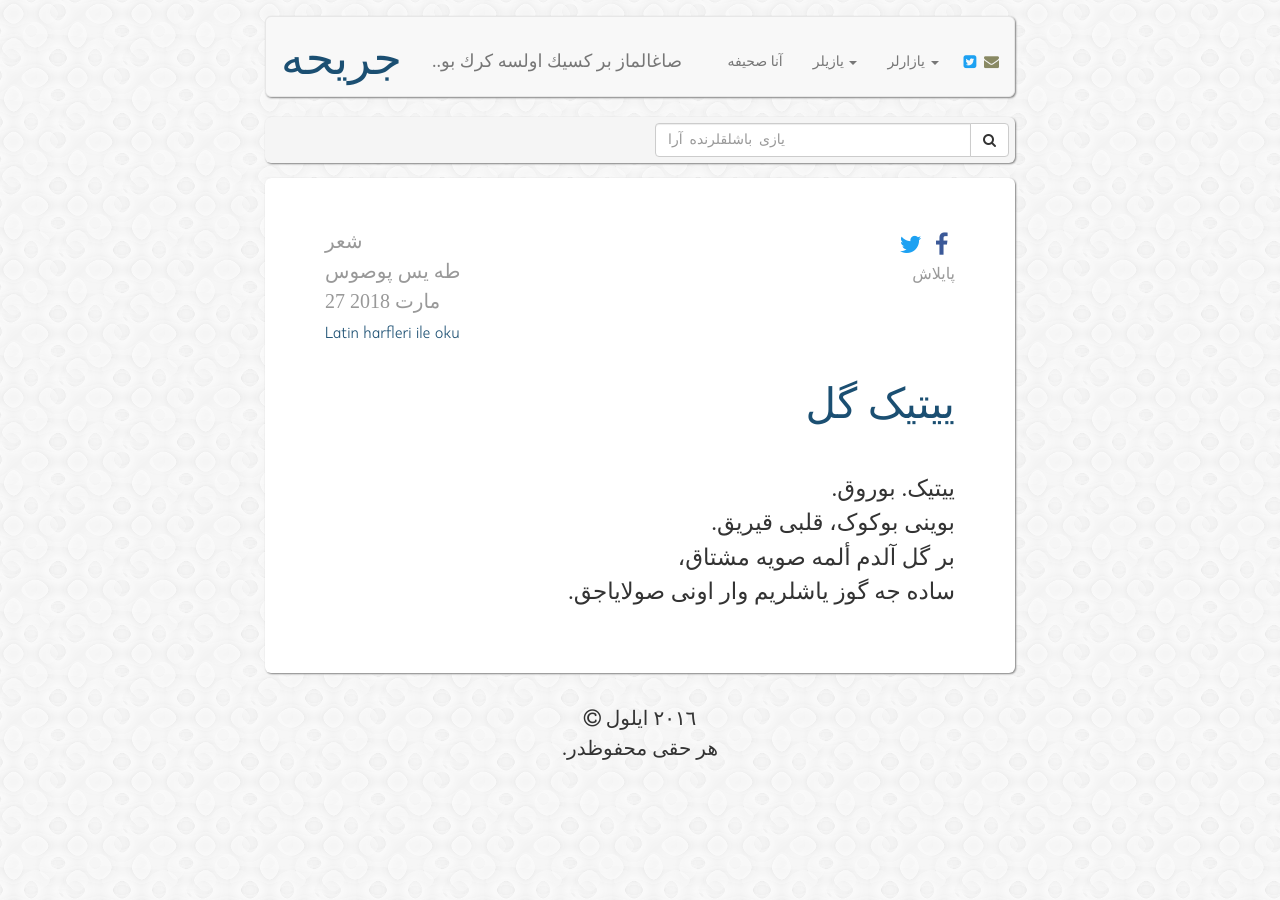
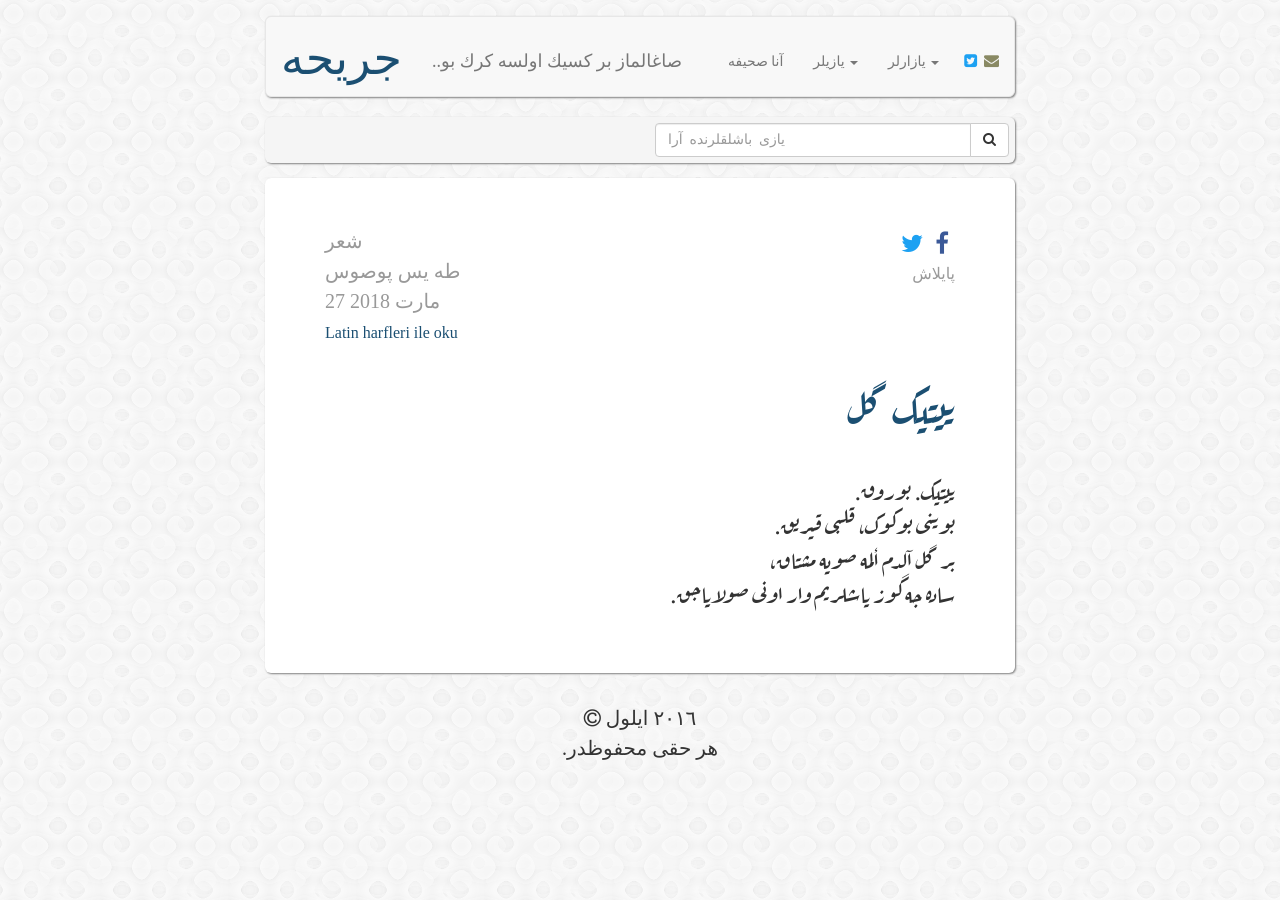
Before and after one commit to muhammedaydogdu/muhammedaydogdu.github.io, a Jekyll site: the page built from _posts/2018-03-27-yitik-gul-os.md, in a window 1280 px wide. Built offline with Jekyll 4.4.1, drawn with Linux system fonts in a browser that asks for light colours; some web fonts are replaced.

Commit message:
Update style.css

```diff
--- a/css/style.css
+++ b/css/style.css
@@ -17,6 +17,9 @@
 
   font-family: Kappa;
   src: url('../fonts/KappaDisplayBook.otf');
+
+  font-family: Nizar;
+  src: url('../fonts/NizarRuqaaRegular.ttf');
 
 }
 
@@ -144,7 +147,7 @@
 }
 
 .os-text {
-  font-family: 'B Arabic';
+  font-family: "Nizar";
 }
 
 .container .jumbotron .os-text p {
```
